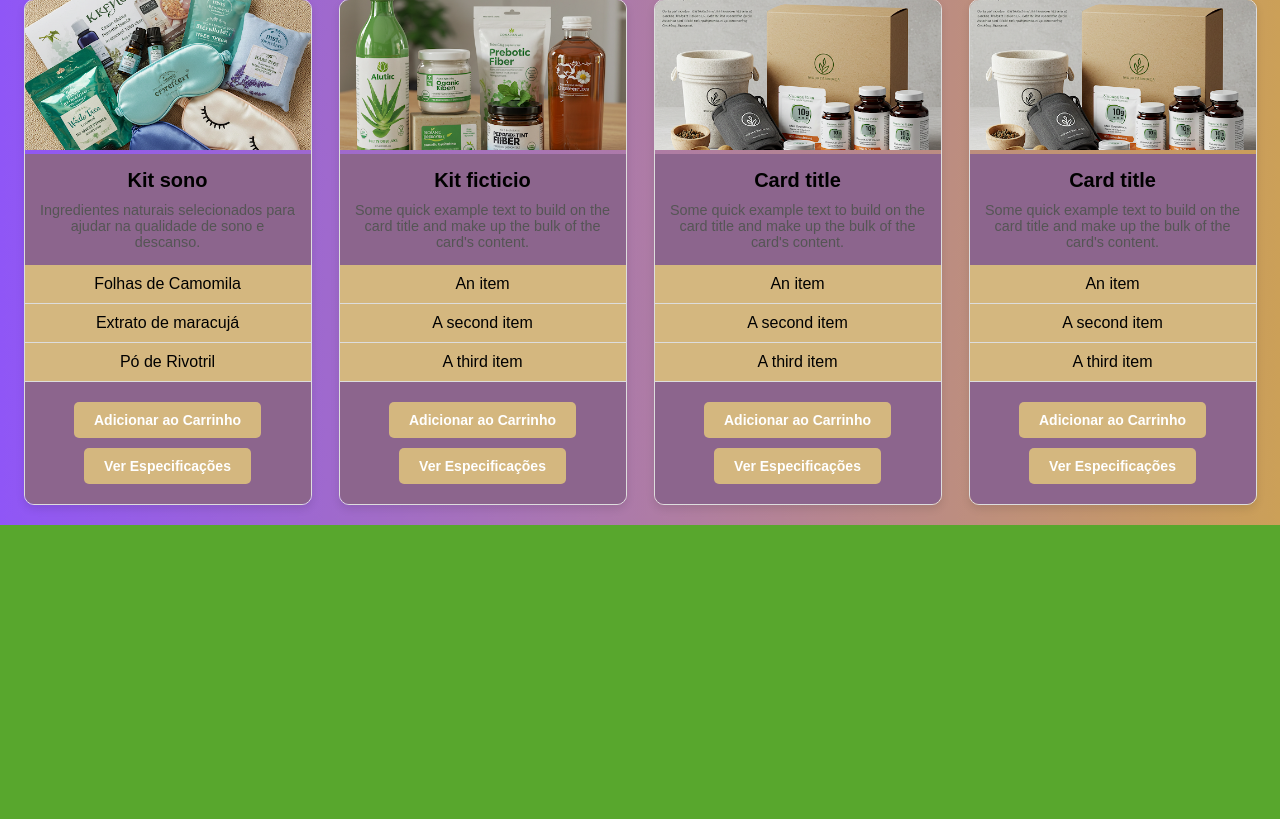
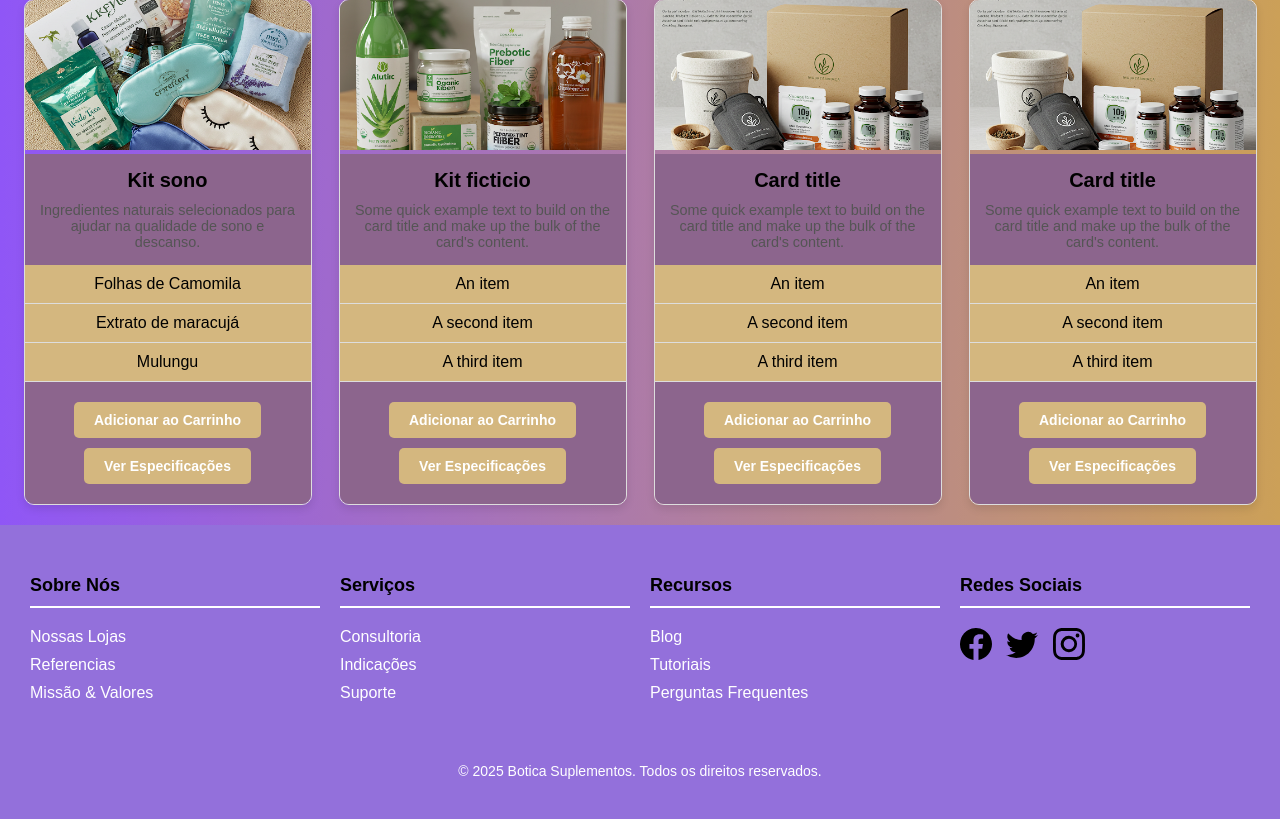
Before and after one commit to Guilherme-d3v/RenderFarmacia, a Flask app: page / in a window 1280 px wide. Shown: the part 1145-1964 px from the top of the page. Before the commit the page ends 1670 px from the top, so only its background shows below. Run offline with Flask 3, Linux system fonts and the light colour scheme; some libraries are stand-ins or nearby versions.

Commit message:
att
footer

```diff
--- a/static/style.css
+++ b/static/style.css
@@ -611,3 +611,78 @@ form button,
   .wpplink:hover {
     background-color: #ad7307;
   }
+/*===================================
+        FOOTER
+===================================*/
+/* Rodapé Geral */
+.footer {
+    background-color: #9370DB;;
+    color: #fff;
+    padding: 40px 20px;
+    font-family: Arial, sans-serif;
+  }
+
+  /* Container do Rodapé (para as 4 colunas) */
+  .footer-container {
+    display: flex;
+    flex-wrap: wrap;
+    justify-content: space-between;
+  }
+
+  /* Cada Coluna do Rodapé */
+  .footer-column {
+    flex: 1 1 200px;
+    margin: 10px;
+  }
+
+  .footer-column h3 {
+    margin-bottom: 20px;
+    font-size: 18px;
+    border-bottom: 2px solid #fff;
+    padding-bottom: 10px;
+  }
+
+  /* Lista de Links */
+  .footer-column ul {
+    list-style: none;
+    padding: 0;
+  }
+
+  .footer-column ul li {
+    margin-bottom: 10px;
+  }
+
+  .footer-column ul li a {
+    color: #fff;
+    text-decoration: none;
+    transition: color 0.3s;
+  }
+
+  .footer-column ul li a:hover {
+    color: #d4b77f;
+  }
+
+  /* Redes Sociais */
+  .social-links a {
+    display: inline-block;
+    margin-right: 10px;
+  }
+
+  .social-links img {
+    width: 32px;
+    height: 32px;
+    transition: opacity 0.3s;
+  }
+
+  .social-links a:hover img {
+    opacity: 0.8;
+  }
+
+  /* Rodapé Inferior */
+  .footer-bottom {
+    text-align: center;
+    margin-top: 20px;
+    border-top: 1px solid #9370DB;;
+    padding-top: 20px;
+    font-size: 14px;
+  }
--- a/templates/index.html
+++ b/templates/index.html
@@ -108,7 +108,7 @@
             <ul class="list-group list-group-flush">
                 <li class="list-group-item">Folhas de Camomila</li>
                 <li class="list-group-item">Extrato de maracujá</li>
-                <li class="list-group-item">Pó de Rivotril</li>
+                <li class="list-group-item">Mulungu</li>
             </ul>
             <div class="card-body">
                 <button class="card-button add-to-cart" onclick="adicionarAoCarrinho(2, 1)">Adicionar ao Carrinho</button>
@@ -212,7 +212,56 @@
         <a href="https://api.whatsapp.com/send?phone=5521981603780" target="_blank" class="wpplink">
         <i class="fab fa-whatsapp"></i>
     </a>
-
+    <footer class="footer">
+        <div class="footer-container">
+          <!-- Coluna 1: Links -->
+          <div class="footer-column">
+            <h3>Sobre Nós</h3>
+            <ul>
+              <li><a href="#">Nossas Lojas</a></li>
+              <li><a href="#">Referencias</a></li>
+              <li><a href="#">Missão &amp; Valores</a></li>
+            </ul>
+          </div>
+          <!-- Coluna 2: Links -->
+          <div class="footer-column">
+            <h3>Serviços</h3>
+            <ul>
+              <li><a href="#">Consultoria</a></li>
+              <li><a href="#">Indicações</a></li>
+              <li><a href="#">Suporte</a></li>
+            </ul>
+          </div>
+          <!-- Coluna 3: Links -->
+          <div class="footer-column">
+            <h3>Recursos</h3>
+            <ul>
+              <li><a href="#">Blog</a></li>
+              <li><a href="#">Tutoriais</a></li>
+              <li><a href="#">Perguntas Frequentes</a></li>
+            </ul>
+          </div>
+          <!-- Coluna 4: Redes Sociais -->
+          <div class="footer-column">
+            <h3>Redes Sociais</h3>
+            <div class="social-links">
+              <a href="https://facebook.com" target="_blank">
+                <img src="/static/images/facebook.svg" alt="Facebook">
+              </a>
+              <a href="https://twitter.com" target="_blank">
+                <img src="/static/images/twitter.svg" alt="Twitter">
+              </a>
+              <a href="https://instagram.com" target="_blank">
+                <img src="/static/images/instagram.svg" alt="Instagram">
+              </a>
+              <!-- Adicione mais links conforme necessário -->
+            </div>
+          </div>
+        </div>
+        <div class="footer-bottom">
+          <p>&copy; 2025 Botica Suplementos. Todos os direitos reservados.</p>
+        </div>
+      </footer>
 
 <!-- Script JS -->
 <script src="/static/script.js"></script>
```
Also changed, not shown: templates/test.html (+50 -0 lines), static/images/facebook.svg (added), static/images/instagram.svg (added), static/images/twitter.svg (added).
